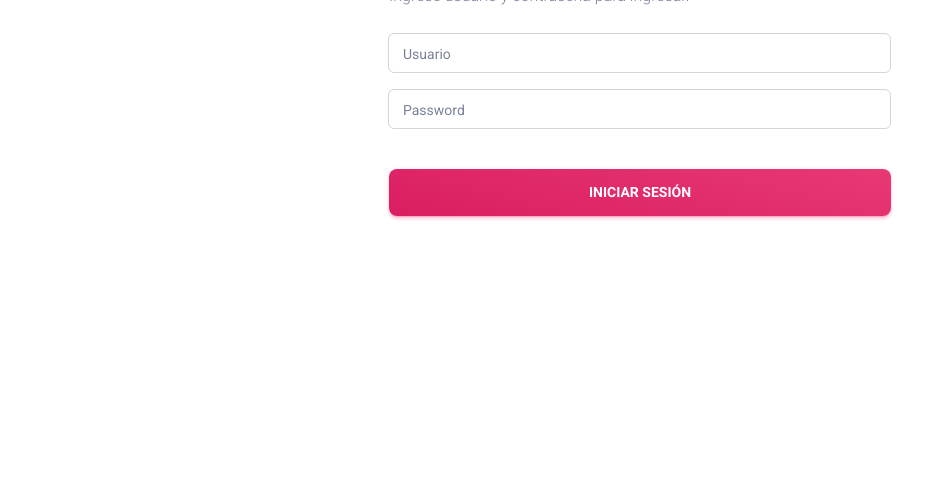
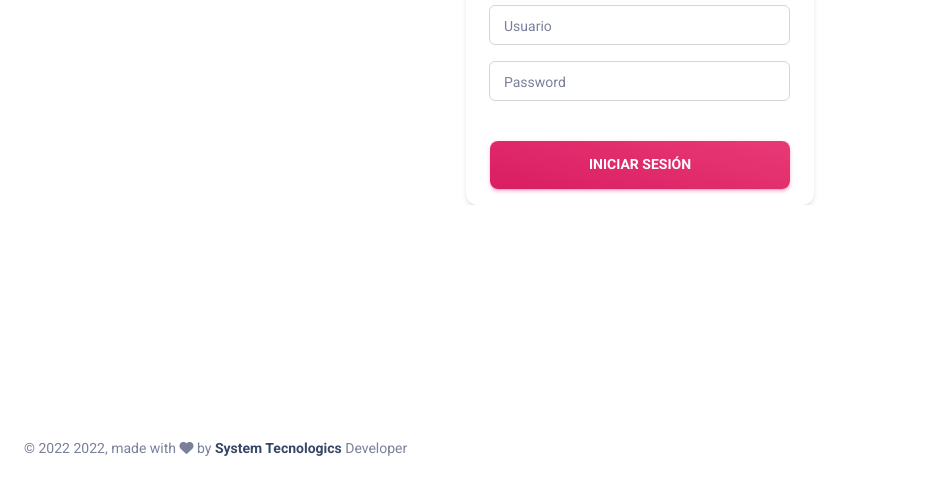
Before and after one commit to KevinPeraltaF/aplication, a Django app: page /login/ in a window 1280 px wide. Shown: the part 317-800 px from the top of the page, without its empty margins (0-932 px from the left). Run offline with Django 3.2, Linux system fonts and the light colour scheme; data that the repository does not hold is empty; some libraries are stand-ins or nearby versions.

```diff
--- a/templates/baseloginapp.html
+++ b/templates/baseloginapp.html
@@ -27,18 +27,31 @@
 </head>
 
 <body class="">
-<main class="main-content  mt-0">
-    <section>
-        <div class="page-header min-vh-100">
-            <div class="container">
+<main class="main-content main-content-bg mt-0 ps">
+    {% block contenido %}
 
-                {% block contenido %}
 
-                {% endblock %}
+    {% endblock %}
+</main>
+<footer class="footer py-4 fixed-bottom  ">
+    <div class="container-fluid " >
+        <div class="row align-items-center justify-content-lg-between">
+            <div class="col-lg-6 mb-lg-0 mb-4">
+                <div class="copyright text-center text-sm text-muted text-lg-start">
+                    ©
+                    <script>
+                        document.write(new Date().getFullYear())
+                    </script>
+                    2022,
+                    made with <i class="fa fa-heart" aria-hidden="true"></i> by
+                    <a href="https://www.creative-tim.com" class="font-weight-bold" target="_blank">System Tecnologics</a>
+                    Developer
+                </div>
             </div>
+
         </div>
-    </section>
-</main>
+    </div>
+</footer>
 <!--   Core JS Files   -->
 <script src="{% static 'js/core/popper.min.js' %}"></script>
 <script src="{% static 'js/core/bootstrap.min.js' %}"></script>
--- a/templates/registration/login.html
+++ b/templates/registration/login.html
@@ -1,19 +1,22 @@
 {% extends 'baseloginapp.html' %}
-{% load static %}
-{% block head %}
+{% block contenido %}
+    <div class="page-header align-items-start min-height-300 m-3 border-radius-xl bg-gray-200"
+         style="background-image: url('https://images.unsplash.com/photo-1545569341-9eb8b30979d9?ixid=MnwxMjA3fDB8MHxwaG90by1wYWdlfHx8fGVufDB8fHx8&amp;ixlib=rb-1.2.1&amp;auto=format&amp;fit=crop&amp;w=1950&amp;q=80'); background-size: cover; background-position:center;">
+        <span class="mask bg-gradient-dark opacity-4"></span>
+    </div>
+    <div class="container">
+        <div class="row mt-lg-n12 mt-md-n12 mt-n11 justify-content-center">
+            <div class="col-xl-4 col-lg-5 col-md-7 mx-auto">
+                <div class="card mt-8">
+                    <div class="card-header p-0 position-relative mt-n4 mx-3 z-index-2">
+                        <div class="bg-gradient-primary shadow-primary border-radius-lg py-3 pe-1 text-center py-4">
+                            <h4 class="font-weight-bolder text-white mt-1">Bienvenido</h4>
+                            <p class="mb-1 text-white text-sm">Ingrese usuario y clave por favor.</p>
+                        </div>
+                    </div>
+                    <div class="card-body pb-3">
+                        <form role="form">
 
-{% endblock %}
-{% block contenido %}
-    <div class="row">
-        <div class="col-md-3"></div>
-        <div class="col-md-6">
-
-            <div class="card-header">
-                <h4 class="font-weight-bolder">Iniciar Sesión</h4>
-                <p class="mb-0">Ingrese usuario y contraseña para ingresar.</p>
-            </div>
-            <div class="card-body">
-                <form id="id_form_login" action="javascript:;">
                             {% csrf_token %}
                             <div class="input-group input-group-outline mb-3">
                                 <label class="form-label">Usuario</label>
@@ -31,13 +34,20 @@
                                     Sesión
                                 </a>
                             </div>
+
+
                         </form>
                     </div>
 
                 </div>
-
             </div>
-    <div class="col-md-3"></div>
+        </div>
+    </div>
+    <div class="ps__rail-x" style="left: 0px; bottom: 0px;">
+        <div class="ps__thumb-x" tabindex="0" style="left: 0px; width: 0px;"></div>
+    </div>
+    <div class="ps__rail-y" style="top: 0px; right: 0px;">
+        <div class="ps__thumb-y" tabindex="0" style="top: 0px; height: 0px;"></div>
     </div>
 {% endblock %}
 
```
Lines whose indentation alone changed are shown as unchanged.
